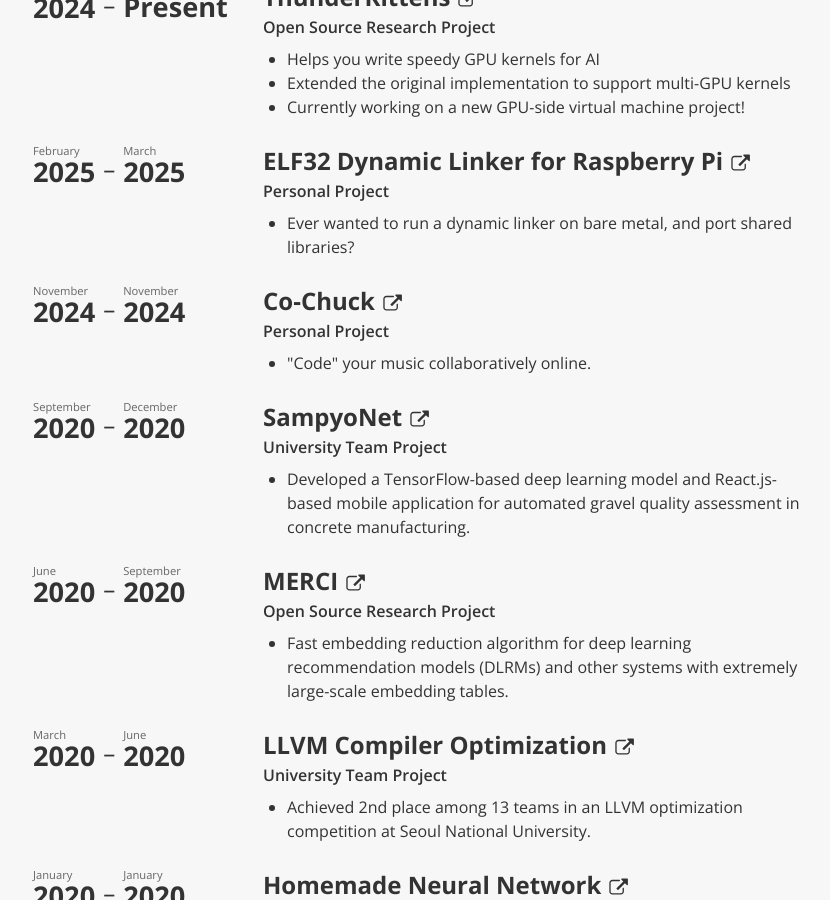
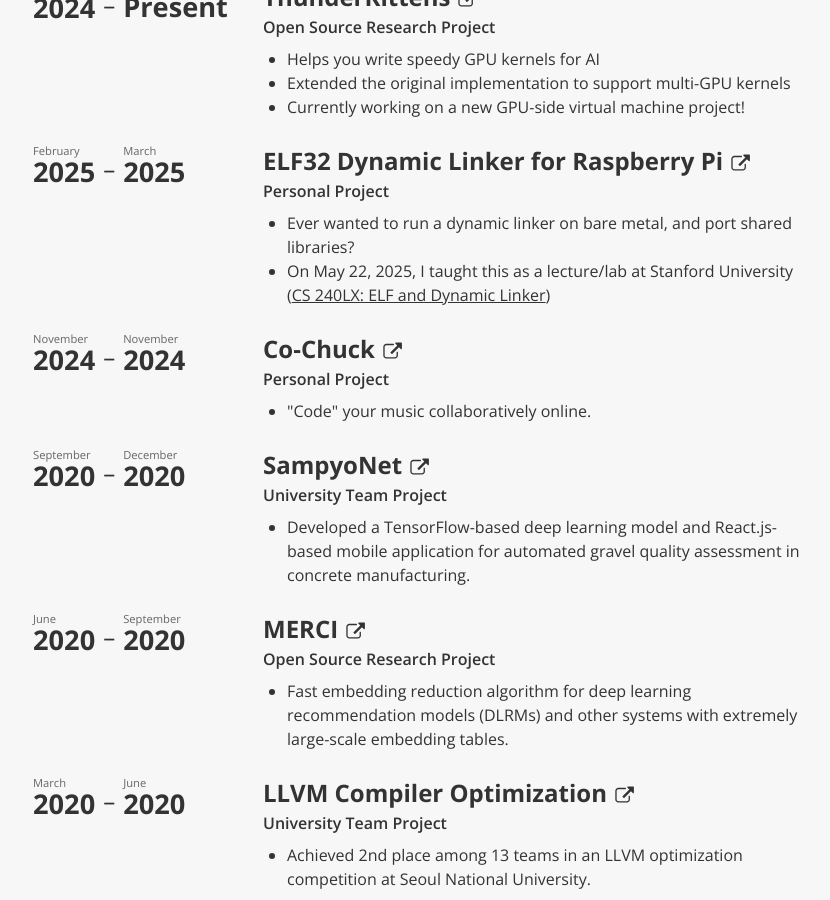
Before and after one commit to StuartSul/StuartSul.github.io_src, a Jekyll site: the page built from index.html, in a window 1280 px wide and 900 px high, scrolled down 2883 px. Shown: the whole window, without its empty margins (217-1047 px from the left). Built offline with Jekyll 4.4.1, drawn with Linux system fonts in a browser that asks for light colours.

Commit message:
[feat] Add elf lab

```diff
--- a/_data/about.yaml
+++ b/_data/about.yaml
@@ -129,6 +129,7 @@
       end-year: 2025
     descriptions:
     - Ever wanted to run a dynamic linker on bare metal, and port shared libraries?
+    - 'On May 22, 2025, I taught this as a lecture/lab at Stanford University (<a class="link-trans" href="https://github.com/dddrrreee/cs240lx-25spr/tree/main/labs/15-elf-dynamic-linker" itemprop="sameAs" target="_blank"><u>CS 240LX: ELF and Dynamic Linker</u></a>)'
   - heading: Co-Chuck
     link: https://github.com/StuartSul/co-chuck
     subheading: Personal Project
```
